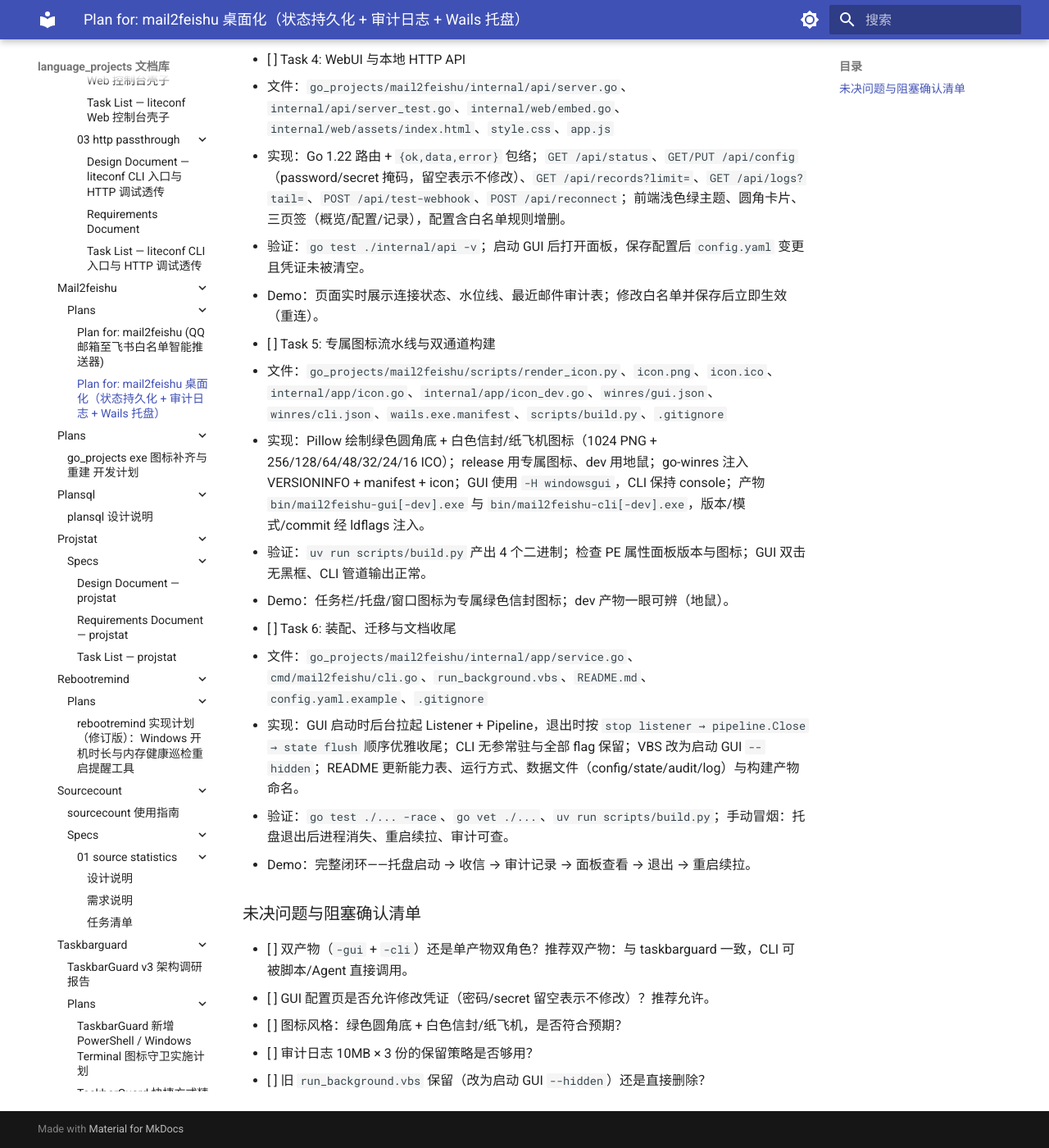
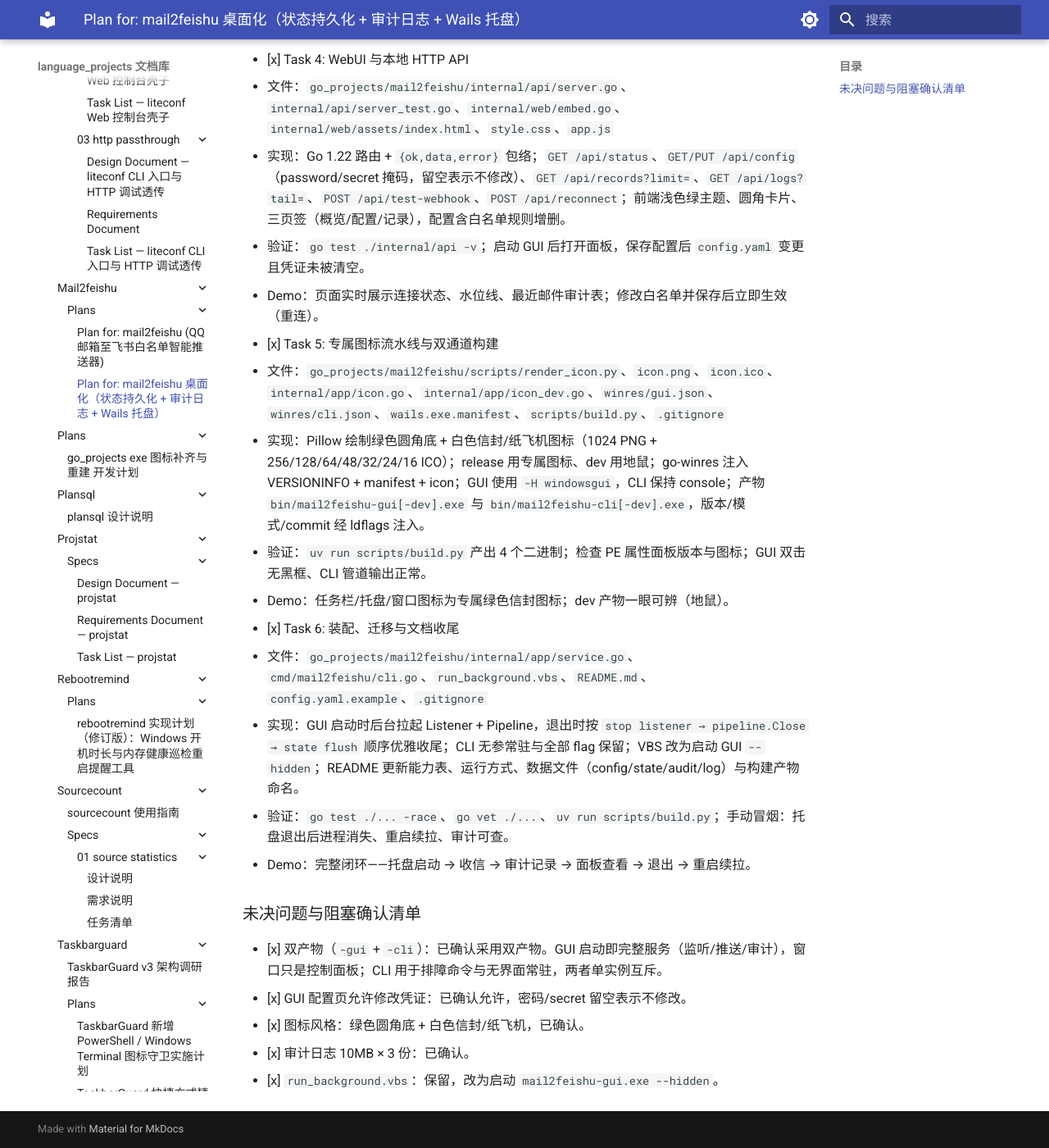
Before and after one commit to shihao-hub/td-language_projects, an MkDocs documentation site: the page built from docs/projects/go_projects/mail2feishu/plans/02-mail2feishu-desktop.md, in a window 1280 px wide and 1400 px high, scrolled down 2823 px. Shown: the whole window at 82% size. Built offline with MkDocs 1.6.1 and Material for MkDocs 9.7.7, drawn with Linux system fonts in a browser that asks for light colours; a script that is not in the unit is left out; some of the changed text lies outside the part shown.

Commit message:
docs(plans): 勾选 mail2feishu 桌面化计划全部任务
- 六项任务均已实现并通过测试

- 记录五项决策确认结果

Co-Authored-By: Claude Code <noreply@anthropic.com>

```diff
--- a/docs/projects/go_projects/mail2feishu/plans/02-mail2feishu-desktop.md
+++ b/docs/projects/go_projects/mail2feishu/plans/02-mail2feishu-desktop.md
@@ -60,37 +60,37 @@ flowchart TB
 
 **任务分解**：
 
-- [ ] Task 1: UID 水位线持久化
+- [x] Task 1: UID 水位线持久化
   - 文件：`go_projects/mail2feishu/internal/state/state.go`、`internal/state/state_test.go`、`internal/imap/listener.go`、`internal/imap/listener_test.go`
   - 实现：新增 `state.Store`（Load/SaveLastUID/Snapshot，原子写）；Listener 注入 `StateStore` 接口，启动时优先读取持久化水位线，无记录/账号不匹配时用 `UIDNEXT-1` 建基线；每批 FETCH 结束落盘一次；损坏文件告警后回退。
   - 验证：`go test ./internal/state ./internal/imap -v`；断言重启后从上次 UID 继续、账号变更重置、损坏文件不阻塞。
   - Demo：手动重启进程，日志显示「从持久化水位线 UID N 继续」，停机期间邮件在启动后被补拉。
 
-- [ ] Task 2: 结构化审计日志
+- [x] Task 2: 结构化审计日志
   - 文件：`go_projects/mail2feishu/internal/audit/audit.go`、`internal/audit/audit_test.go`、`internal/service/pipeline.go`、`internal/service/pipeline_test.go`
   - 实现：新增 JSONL 审计器（线程安全、按大小轮转、`audit.jsonl` + `.1`/`.2`）；Pipeline 注入 `Auditor` 接口，解析后立即记录 `mail` 事件（whitelisted/dropped + 规则/原因/线程），推送完成记录 `push` 事件（成功/失败/耗时/错误）；不写正文与凭证。
   - 验证：`go test ./internal/audit ./internal/service -v`；断言未命中必留 `dropped` 记录、推送成功/失败各留事件、轮转生效。
   - Demo：发一封非白名单邮件，`audit.jsonl` 出现 `action:"dropped"`；命中邮件出现 `whitelisted` 与 `pushed`。
 
-- [ ] Task 3: Wails GUI 壳、托盘、单实例与开机自启
+- [x] Task 3: Wails GUI 壳、托盘、单实例与开机自启
   - 文件：`go_projects/mail2feishu/cmd/mail2feishu/main.go`（`!cli`）、`cmd/mail2feishu/cli.go`（`cli`）、`internal/app/gui.go`、`internal/app/log.go`、`internal/app/autostart.go`、`internal/app/instance.go`、`internal/buildinfo/buildinfo.go`、`go.mod`
   - 实现：Wails v3 `application.New`（SingleInstance、`DisableQuitOnLastWindowClosed`、WebView2 数据目录落在数据目录）；托盘菜单（打开面板 / 测试投递 / 开机自启 / 彻底退出）；自启走 Wails Autostart，dev 版置灰并拒绝写入；命名互斥保证 GUI/CLI 单监听；日志同时写 stderr 与数据目录。
   - 验证：`go build -tags dev ./cmd/mail2feishu`；启动后系统托盘出现图标，菜单项可用；dev 版自启菜单置灰。
   - Demo：托盘右键可打开窗口、退出；重复启动第二实例被拒绝并聚焦已有窗口。
 
-- [ ] Task 4: WebUI 与本地 HTTP API
+- [x] Task 4: WebUI 与本地 HTTP API
   - 文件：`go_projects/mail2feishu/internal/api/server.go`、`internal/api/server_test.go`、`internal/web/embed.go`、`internal/web/assets/index.html`、`style.css`、`app.js`
   - 实现：Go 1.22 路由 + `{ok,data,error}` 包络；`GET /api/status`、`GET/PUT /api/config`（password/secret 掩码，留空表示不修改）、`GET /api/records?limit=`、`GET /api/logs?tail=`、`POST /api/test-webhook`、`POST /api/reconnect`；前端浅色绿主题、圆角卡片、三页签（概览/配置/记录），配置含白名单规则增删。
   - 验证：`go test ./internal/api -v`；启动 GUI 后打开面板，保存配置后 `config.yaml` 变更且凭证未被清空。
   - Demo：页面实时展示连接状态、水位线、最近邮件审计表；修改白名单并保存后立即生效（重连）。
 
-- [ ] Task 5: 专属图标流水线与双通道构建
+- [x] Task 5: 专属图标流水线与双通道构建
   - 文件：`go_projects/mail2feishu/scripts/render_icon.py`、`icon.png`、`icon.ico`、`internal/app/icon.go`、`internal/app/icon_dev.go`、`winres/gui.json`、`winres/cli.json`、`wails.exe.manifest`、`scripts/build.py`、`.gitignore`
   - 实现：Pillow 绘制绿色圆角底 + 白色信封/纸飞机图标（1024 PNG + 256/128/64/48/32/24/16 ICO）；release 用专属图标、dev 用地鼠；go-winres 注入 VERSIONINFO + manifest + icon；GUI 使用 `-H windowsgui`，CLI 保持 console；产物 `bin/mail2feishu-gui[-dev].exe` 与 `bin/mail2feishu-cli[-dev].exe`，版本/模式/commit 经 ldflags 注入。
   - 验证：`uv run scripts/build.py` 产出 4 个二进制；检查 PE 属性面板版本与图标；GUI 双击无黑框、CLI 管道输出正常。
   - Demo：任务栏/托盘/窗口图标为专属绿色信封图标；dev 产物一眼可辨（地鼠）。
 
-- [ ] Task 6: 装配、迁移与文档收尾
+- [x] Task 6: 装配、迁移与文档收尾
   - 文件：`go_projects/mail2feishu/internal/app/service.go`、`cmd/mail2feishu/cli.go`、`run_background.vbs`、`README.md`、`config.yaml.example`、`.gitignore`
   - 实现：GUI 启动时后台拉起 Listener + Pipeline，退出时按 `stop listener → pipeline.Close → state flush` 顺序优雅收尾；CLI 无参常驻与全部 flag 保留；VBS 改为启动 GUI `--hidden`；README 更新能力表、运行方式、数据文件（config/state/audit/log）与构建产物命名。
   - 验证：`go test ./... -race`、`go vet ./...`、`uv run scripts/build.py`；手动冒烟：托盘退出后进程消失、重启续拉、审计可查。
@@ -98,8 +98,8 @@ flowchart TB
 
 ### 未决问题与阻塞确认清单
 
-- [ ] 双产物（`-gui` + `-cli`）还是单产物双角色？推荐双产物：与 taskbarguard 一致，CLI 可被脚本/Agent 直接调用。
-- [ ] GUI 配置页是否允许修改凭证（密码/secret 留空表示不修改）？推荐允许。
-- [ ] 图标风格：绿色圆角底 + 白色信封/纸飞机，是否符合预期？
-- [ ] 审计日志 10MB × 3 份的保留策略是否够用？
-- [ ] 旧 `run_background.vbs` 保留（改为启动 GUI `--hidden`）还是直接删除？
+- [x] 双产物（`-gui` + `-cli`）：已确认采用双产物。GUI 启动即完整服务（监听/推送/审计），窗口只是控制面板；CLI 用于排障命令与无界面常驻，两者单实例互斥。
+- [x] GUI 配置页允许修改凭证：已确认允许，密码/secret 留空表示不修改。
+- [x] 图标风格：绿色圆角底 + 白色信封/纸飞机，已确认。
+- [x] 审计日志 10MB × 3 份：已确认。
+- [x] `run_background.vbs`：保留，改为启动 `mail2feishu-gui.exe --hidden`。
```
